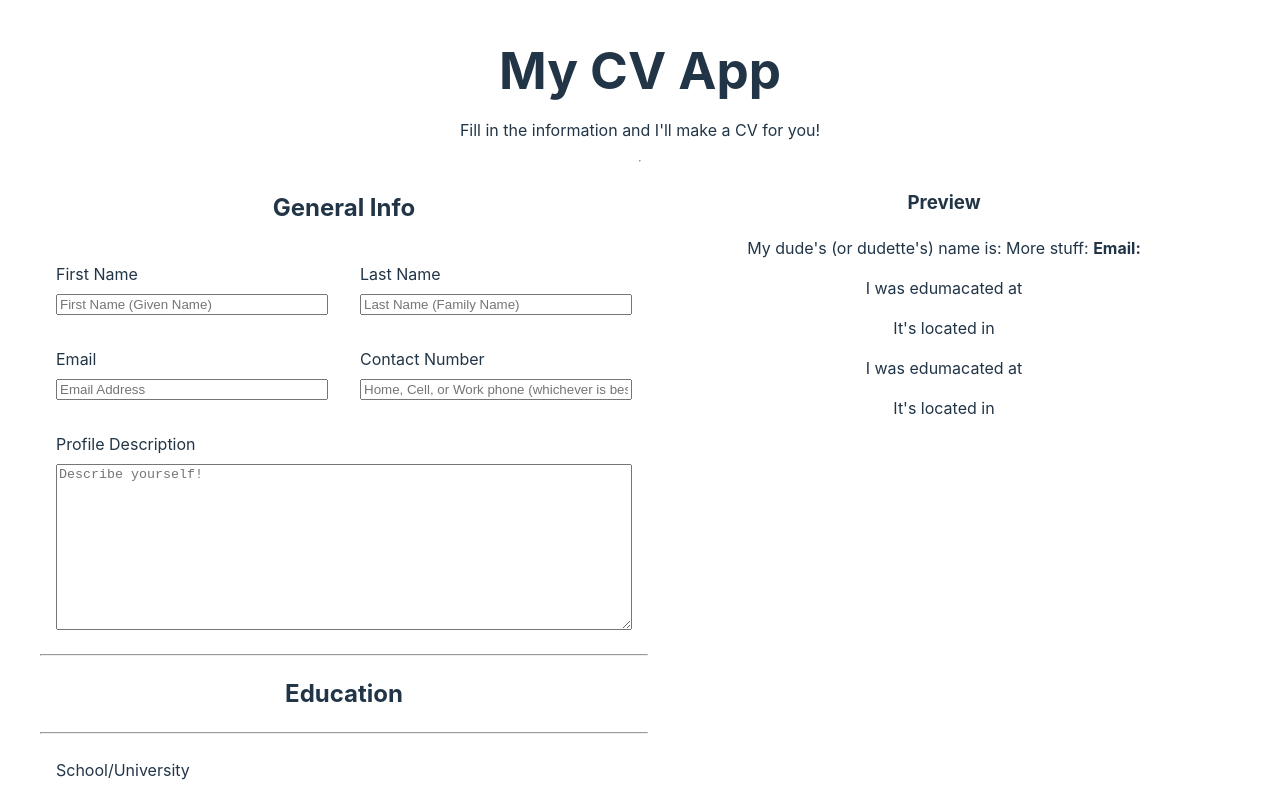
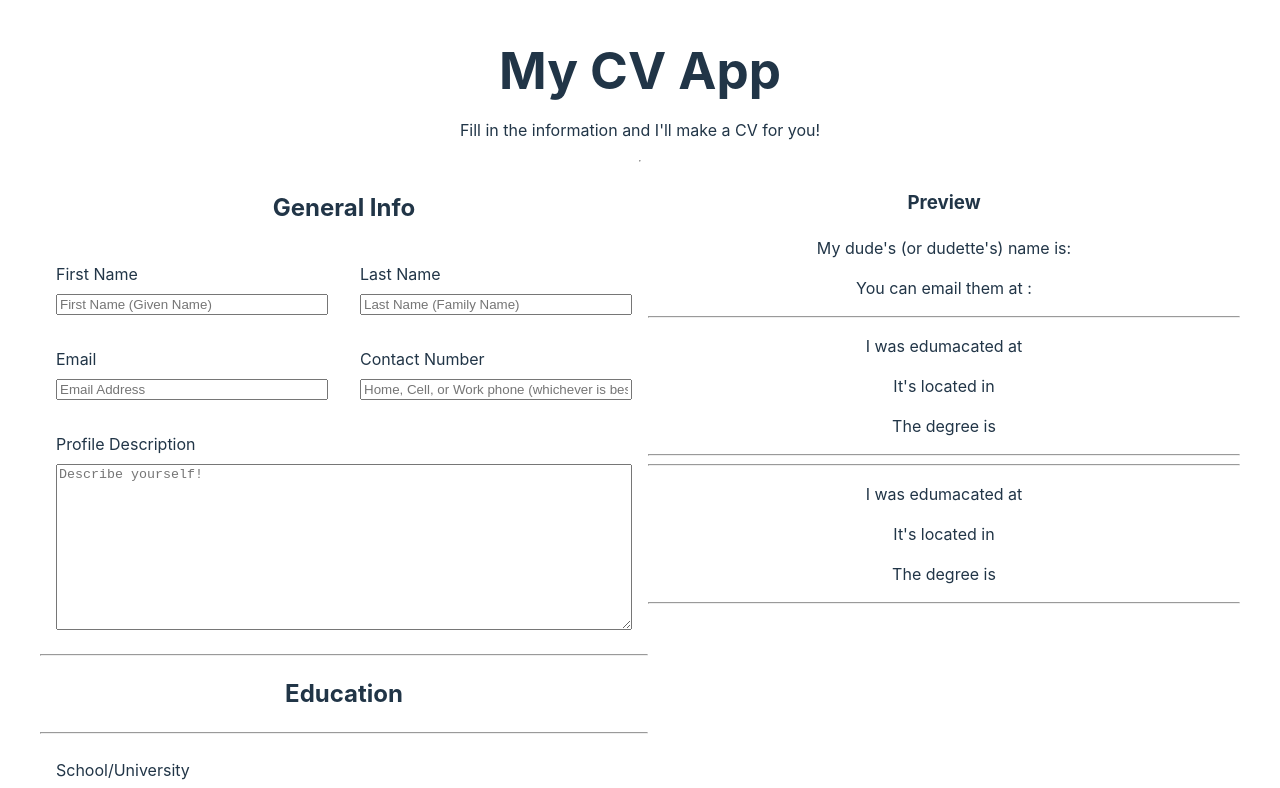
Before and after one commit to GophTheGreat/cv-app, a React (Vite) app: page / in a window 1280 px wide. Shown: the top 788 px of the page. Built offline with nearby package versions, Linux system fonts and the light colour scheme.

Commit message:
I GOT IT WORKING

```diff
--- a/src/components/Education.jsx
+++ b/src/components/Education.jsx
@@ -1,15 +1,19 @@
+/* eslint-disable react/prop-types */
 import "../Education.css"
 import { useState } from "react";
 
-function Education(data) {
+function Education( { data, onChange }) {
   const [educationFields, setEducationFields] = useState(data)
+
+  console.log('In education here is field: ');
+  console.log(educationFields);
 
   const handleInput = (e) => {
     const update = {...educationFields,
-      [e.target.name]: e.target.value
+      [e.target.name]: e.target.value,
     };
     setEducationFields(update)
-    data.onChange(update)
+    onChange(update)
     console.log("Sending Education object")
     console.log(update)
   };
--- a/src/components/Output.jsx
+++ b/src/components/Output.jsx
@@ -10,12 +10,15 @@ function Output( {generalFields, educationArray} ) {
       <div>
         <p>
           My dude&apos;s (or dudette&apos;s) name is:  <b>{generalFields.firstName + ' ' + generalFields.lastName}</b>
-           More stuff:  <b>{'Email: ' + generalFields.email}</b>
         </p>
+        <p>You can email them at :  <b>{generalFields.email}</b></p>
         {educationArray.map(item => (
           <div key={item.id}>
-            <p>I was edumacated at {item.school}</p>
-            <p>It&apos;s located in{item.cityCounty}</p>
+            <hr></hr>
+            <p>I was edumacated at <b>{item.school}</b></p>
+            <p>It&apos;s located in <b>{item.cityCounty}</b></p>
+            <p>The degree is <b>{item.degree}</b></p>
+            <hr></hr>
           </div>
         ))}
       </div>
```
